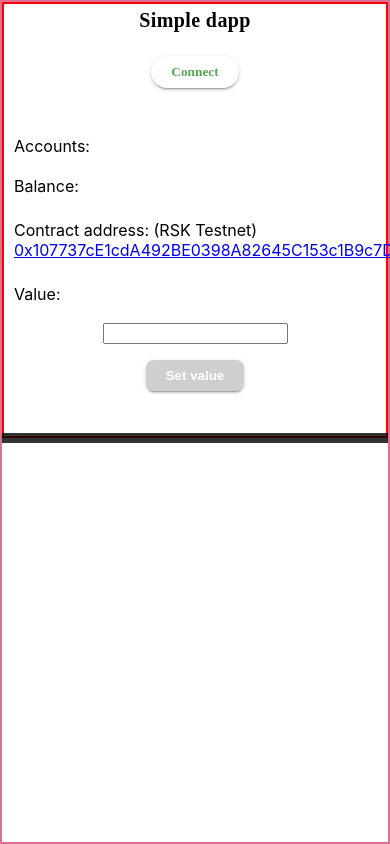
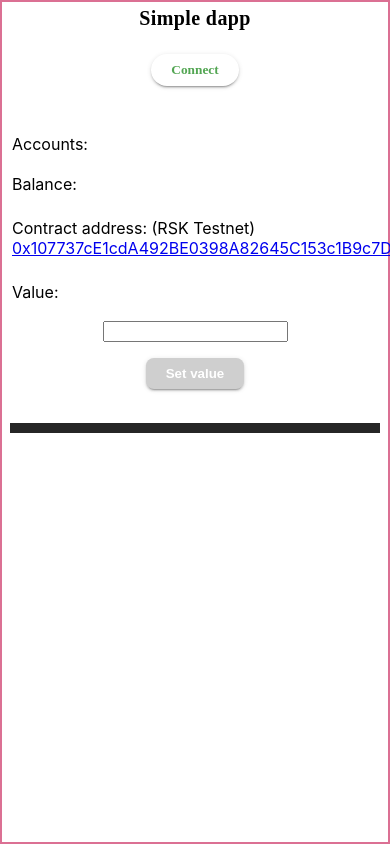
Before and after one commit to jonduttweiler/minimal-dapp-rsk, a React (Create React App) app in the folder dapp/: page / in a window 390 px wide. Shown: the top 844 px of the page. Built offline with nearby package versions, Linux system fonts and the light colour scheme; a web font is replaced by a local one.

Commit message:
More work on responsiveness

```diff
--- a/dapp/src/components/SimpleStorage.js
+++ b/dapp/src/components/SimpleStorage.js
@@ -13,6 +13,7 @@ import {
   Button,
   Flex,
   ConnectButton,
+  Metadata,
 } from "./styled";
 
 import SimpleStorageArtifact from "../artifacts/SimpleStorage.json";
@@ -46,7 +47,6 @@ const Root = styled.div`
   display: flex;
   flex-direction: row;
   justify-content: center;
-  border: 2px solid red;
   padding: 5px 10px;
 `;
 
@@ -319,7 +319,13 @@ function SimpleStorage() {
             <Value>{value}</Value>
           </Flex>
         </Grid>
-        <Grid container direction="column" alignItems="center" spacing={2}>
+        <Grid
+          container
+          direction="column"
+          alignItems="center"
+          spacing={2}
+           style={{ width: "100%" }}
+        >
           <Grid item>
             <input
               style={{ textAlign: "right" }}
@@ -356,25 +362,11 @@ function SimpleStorage() {
             </Grid>
           </Grid>
 
-          <Grid item style={{ width: "100%" }}>
-            <Grid
-              item
-              style={{
-                padding: "5px 15px",
-                maxWidth: "100%",
-                overflow: "auto",
-                backgroundColor: "rgba(0,0,0,0.8)",
-                color: "white",
-              }}
-            >
-              <div style={{ width: "100%" }}>
-                <StringifiedObject
-                  object={txStatus?.metadata}
-                ></StringifiedObject>
-                {/* {txStatus?.metadata} */}
-              </div>
-            </Grid>
-          </Grid>
+
+            <Metadata>
+              <StringifiedObject object={txStatus?.metadata} />
+            </Metadata>
+
         </Grid>
       </Grid>
     </Root>
--- a/dapp/src/components/styled.js
+++ b/dapp/src/components/styled.js
@@ -107,3 +107,19 @@ export const ConnectButton = styled.button`
 export const H3 = styled.h3`
   border:2px solid red;
 `
+
+export const Metadata = styled.div`
+  box-sizing:border-box;
+  padding: 5px 15px;
+  overflow: auto;
+  background-color: rgba(0,0,0,0.85);
+  color: white;
+  width:95%;
+  @media (min-width: 768px) {
+    width:75%;
+  }
+  @media (min-width: 1020px) {
+    width:50%;
+  }
+
+`;
```
